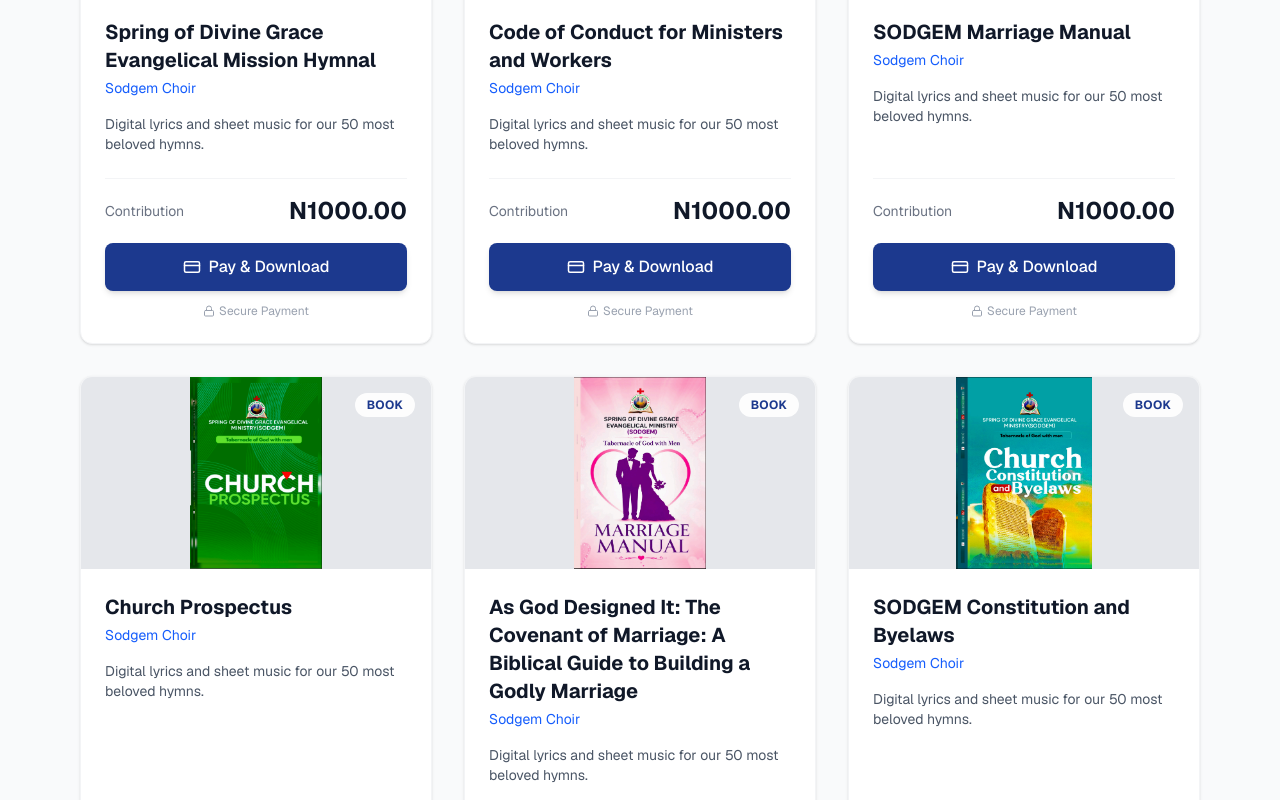
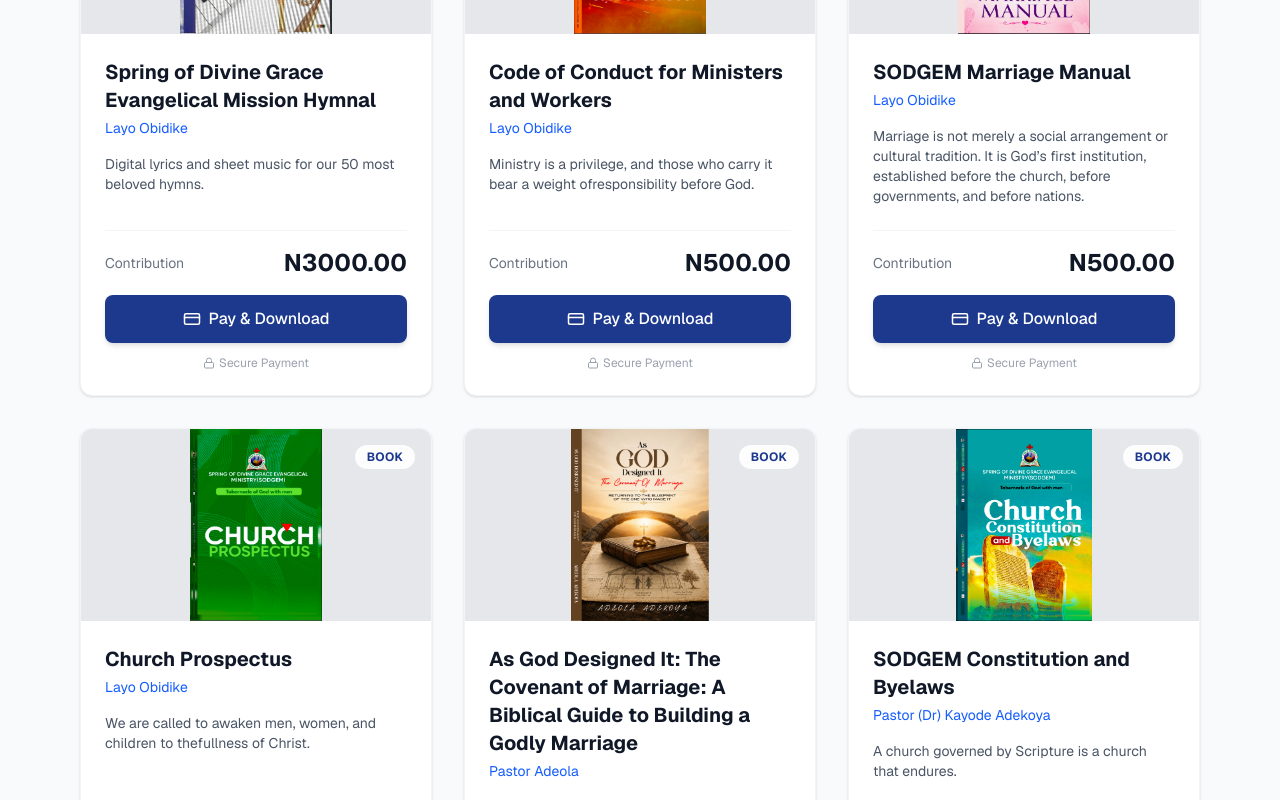
Before and after one commit to gtcsprojects2025-cloud/sodgem, a Next.js app: page /resources in a window 1280 px wide. Shown: the part 1240-2040 px from the top of the page. Built offline with nearby package versions, Linux system fonts and the light colour scheme.

Commit message:
correct prices

```diff
--- a/app/join/page.tsx
+++ b/app/join/page.tsx
@@ -60,8 +60,8 @@
     address: "No. 25, Beside Ijaya House, Ewuga, Sagamu, Ogun State",
   },
   {
-    name: "Ayepa Branch",
-    address: "No. 29 Fowoseje Street, Off Ayepa Road, Sagamu, Ogun State",
+    name: "Ayepe Branch",
+    address: "No. 29 Fowoseje Street, Off Ayepe Road, Sagamu, Ogun State",
   },
 ];
 
--- a/app/resources/page.tsx
+++ b/app/resources/page.tsx
@@ -26,8 +26,8 @@
     id: '1',
     title: 'Walking in Faith',
     type: 'book',
-    author: 'Pastor John Doe',
-    price: 10000.00,
+    author: 'Layo Obidike ',
+    price: 500.00,
     description: 'A comprehensive guide to strengthening your daily walk with God.',
     image: '/bible_study.jpeg',
     alt: 'Walking in Faith book cover',
@@ -36,8 +36,8 @@
     id: '2',
     title: 'Sodgem Monthly Journal - Jan',
     type: 'journal',
-    author: 'Editorial Team',
-    price: 2000.50,
+    author: 'Layo Obidike',
+    price: 500,
     description: 'Reflections, prayer points, and community updates for January.',
     image: '/prayer_journal.png',
     alt: 'Sodgem Monthly Journal - January cover',
@@ -57,9 +57,9 @@
     id: '3',
     title: 'Bible Study Guide: Fruitful in Every Good Work',
     type: 'book',
-    author: 'Sodgem Choir',
-    price: 1000.00,
-    description: 'Digital lyrics and sheet music for our 50 most beloved hymns.',
+    author: 'Layo Obidike',
+    price: 500,
+    description: 'In Christ, you have already been given everything you need for life and godliness. You do not have to struggle or strain to live a godly life as though it depends on your effort alone.',
     image: '/fruitful.png',
     alt: 'Songs of Deliverance hymnal cover',
   },
@@ -68,8 +68,8 @@
     id: '4',
     title: 'Spring of Divine Grace Evangelical Mission Hymnal',
     type: 'hymnal',
-    author: 'Sodgem Choir',
-    price: 1000.00,
+    author: 'Layo Obidike ',
+    price: 3000,
     description: 'Digital lyrics and sheet music for our 50 most beloved hymns.',
     image: '/hymnal2.png',
     alt: 'Songs of Deliverance hymnal cover',
@@ -79,9 +79,9 @@
     id: '5',
     title: 'Code of Conduct for Ministers and Workers',
     type: 'book',
-    author: 'Sodgem Choir',
-    price: 1000.00,
-    description: 'Digital lyrics and sheet music for our 50 most beloved hymns.',
+    author: 'Layo Obidike ',
+    price: 500.00,
+    description: 'Ministry is a privilege, and those who carry it bear a weight ofresponsibility before God.',
     image: '/coc.png',
     alt: 'Songs of Deliverance hymnal cover',
   },
@@ -101,9 +101,9 @@
     id: '6',
     title: 'SODGEM Marriage Manual',
     type: 'book',
-    author: 'Sodgem Choir',
-    price: 1000.00,
-    description: 'Digital lyrics and sheet music for our 50 most beloved hymns.',
+    author: 'Layo Obidike ',
+    price: 500.00,
+    description: 'Marriage is not merely a social arrangement or cultural tradition. It is God’s first institution, established before the church, before governments, and before nations.',
     image: '/MM.png',
     alt: 'Songs of Deliverance hymnal cover',
   },
@@ -112,9 +112,9 @@
     id: '7',
     title: 'Church Prospectus',
     type: 'book',
-    author: 'Sodgem Choir',
-    price: 1000.00,
-    description: 'Digital lyrics and sheet music for our 50 most beloved hymns.',
+    author: 'Layo Obidike ',
+    price: 500.00,
+    description: 'We are called to awaken men, women, and children to thefullness of Christ.',
     image: '/prospectus.png',
     alt: 'Songs of Deliverance hymnal cover',
   },
@@ -123,10 +123,10 @@
     id: '8',
     title: 'As God Designed It: The Covenant of Marriage: A Biblical Guide to Building a Godly Marriage',
     type: 'book',
-    author: 'Sodgem Choir',
-    price: 1000.00,
-    description: 'Digital lyrics and sheet music for our 50 most beloved hymns.',
-    image: '/MM.png',
+    author: 'Pastor Adeola',
+    price: 500,
+    description: 'Every culture celebrates marriage in its own way.',
+    image: '/convenant_of_marriage.png',
     alt: 'Songs of Deliverance hymnal cover',
   },
 
@@ -134,9 +134,9 @@
     id: '9',
     title: 'SODGEM Constitution and Byelaws',
     type: 'book',
-    author: 'Sodgem Choir',
-    price: 1000.00,
-    description: 'Digital lyrics and sheet music for our 50 most beloved hymns.',
+    author: 'Pastor (Dr) Kayode Adekoya',
+    price: 500.00,
+    description: 'A church governed by Scripture is a church that endures.',
     image: '/constitution.png',
     alt: 'Songs of Deliverance hymnal cover',
   },
@@ -145,8 +145,8 @@
     id: '10',
     title: 'Midweek Bible Study Manual: The Power of the Word',
     type: 'book',
-    author: 'Sodgem Choir',
-    price: 1000.00,
+    author: 'Layo Obidike ',
+    price: 500.00,
     description: 'Digital lyrics and sheet music for our 50 most beloved hymns.',
     image: '/bible_manual.png',
     alt: 'Songs of Deliverance hymnal cover',
```
Also changed, not shown: public/convenant_of_marriage.png (added).
